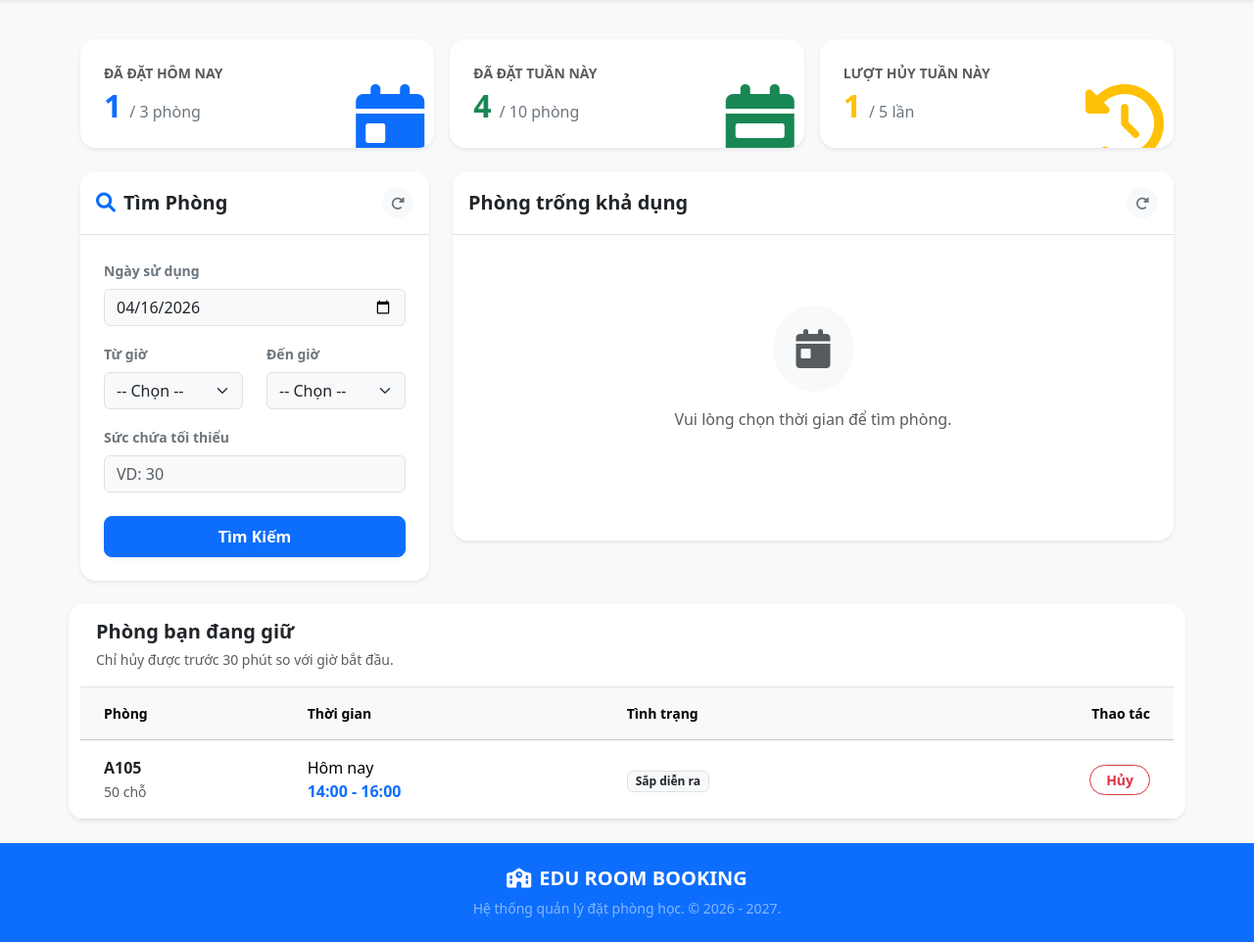
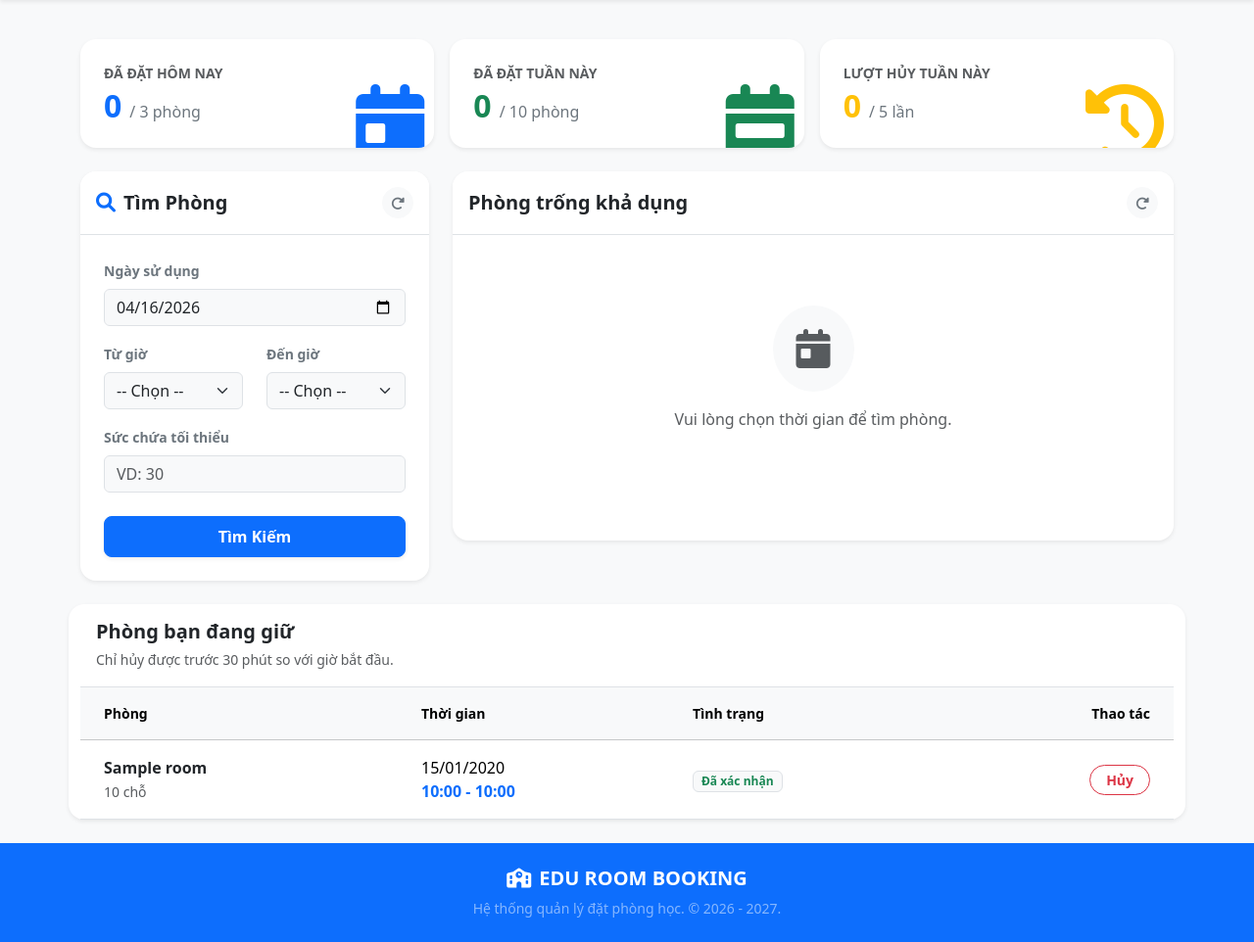
Before and after one commit to NhatTruong1905/edu-room-management, a Flask app: page /booking in a window 1280 px wide. Shown: the part 56-1018 px from the top of the page at 98% size. Run offline with Flask 3, Linux system fonts and the light colour scheme; a user stored in the database is signed in; tables that the repository leaves empty hold one stand-in row (values such as "Sample post").

Commit message:
feat: Add booking & validate booking

```diff
--- a/eduroomapp/dao.py
+++ b/eduroomapp/dao.py
@@ -3,6 +3,7 @@ import random
 import re
 from sqlalchemy.exc import IntegrityError
 from sqlalchemy import and_
+from sqlalchemy.sql.functions import func
 
 from eduroomapp import db, app
 from eduroomapp.models import User, UserRole, Room, RoomStatus, Booking, BookingStatus
@@ -80,3 +81,40 @@ def add_booking(user_id, room_id, start_time, end_time):
     except Exception as e:
         db.session.rollback()
         raise Exception(f"Lỗi lưu đặt phòng: {e}")
+
+
+def get_bookings_user(user_id):
+    bookings = (db.session.query(Booking)
+                .filter(Booking.user_id == user_id)
+                .order_by(Booking.created_at.desc())
+                .all())
+    return bookings
+
+
+def get_booking_count_today(user_id, today_date):
+    count = db.session.query(Booking).filter(
+        Booking.user_id == user_id,
+        func.date(Booking.start_time) == today_date,
+        Booking.status == BookingStatus.CONFIRMED
+    ).count()
+    return count
+
+
+def get_booking_count_week(user_id, start_week, end_week):
+    count = db.session.query(Booking).filter(
+        Booking.user_id == user_id,
+        func.date(Booking.start_time) >= start_week,
+        func.date(Booking.start_time) <= end_week,
+        Booking.status == BookingStatus.CONFIRMED
+    ).count()
+    return count
+
+
+def get_cancel_count_week(user_id, start_week, end_week):
+    count = db.session.query(Booking).filter(
+        Booking.user_id == user_id,
+        func.date(Booking.start_time) >= start_week,
+        func.date(Booking.start_time) <= end_week,
+        Booking.status == BookingStatus.CANCELED
+    ).count()
+    return count
--- a/eduroomapp/index.py
+++ b/eduroomapp/index.py
@@ -1,5 +1,5 @@
 import math
-from datetime import datetime
+from datetime import datetime, date, timedelta
 
 from flask import render_template, request, redirect, flash, jsonify
 from eduroomapp import app, dao
@@ -16,7 +16,18 @@ def home():
 @app.route('/booking')
 @login_required
 def booking_dashboard():
-    return render_template('booking.html')
+    today = date.today()
+    start_week = today - timedelta(days=today.weekday())
+    end_week = start_week + timedelta(days=6)
+
+    today_bookings = dao.get_booking_count_today(current_user.id, today)
+    week_bookings = dao.get_booking_count_week(current_user.id, start_week, end_week)
+    week_cancels = dao.get_cancel_count_week(current_user.id, start_week, end_week)
+
+    return render_template('booking.html',
+                           today_bookings=today_bookings,
+                           week_bookings=week_bookings,
+                           week_cancels=week_cancels)
 
 
 @app.route('/login')
@@ -138,6 +149,22 @@ def api_create_booking():
     try:
         start_dt = datetime.strptime(f"{date_str} {start_str}", "%Y-%m-%d %H:%M")
         end_dt = datetime.strptime(f"{date_str} {end_str}", "%Y-%m-%d %H:%M")
+
+        booking_date = start_dt.date()
+        count_booking_today = dao.get_booking_count_today(user_id=current_user.id, today_date=booking_date)
+        if count_booking_today >= 3:
+            flash('Đã giới hạn đặt quá 3 phòng / ngày!', 'warning')
+            return redirect('/booking')
+
+        start_week = booking_date - timedelta(days=booking_date.weekday())
+        end_week = start_week + timedelta(days=6)
+        count_booking_week = dao.get_booking_count_week(user_id=current_user.id,
+                                                        start_week=start_week,
+                                                        end_week=end_week)
+        if count_booking_week >= 10:
+            flash('Đã giới hạn quá 10 phòng / tuần!', 'warning')
+            return redirect('/booking')
+
         dao.add_booking(
             user_id=current_user.id,
             room_id=room_id,
@@ -149,6 +176,25 @@ def api_create_booking():
     except Exception as ex:
         flash(f'Đặt phòng thất bại. Vui lòng thử lại! \n Lỗi: {str(ex)}', 'danger')
     return redirect('/booking')
+
+
+@app.route('/api/bookings', methods=['GET'])
+@login_required
+def api_get_bookings():
+    bookings = dao.get_bookings_user(user_id=current_user.id)
+
+    bookings_list = []
+    for b in bookings:
+        bookings_list.append({
+            "id": b.id,
+            "date": b.start_time.strftime('%d/%m/%Y'),
+            "time_range": f"{b.start_time.strftime('%H:%M')} - {b.end_time.strftime('%H:%M')}",
+            "capacity": b.room.capacity,
+            "status": b.status.name,
+            "name_room": b.room.name
+        })
+
+    return jsonify({"bookings": bookings_list}), 200
 
 
 @login.user_loader
--- a/eduroomapp/templates/booking.html
+++ b/eduroomapp/templates/booking.html
@@ -11,7 +11,7 @@
                 <div class="card-body p-4">
                     <p class="text-muted mb-1 small fw-bold text-uppercase">Đã đặt hôm nay</p>
                     <div class="d-flex align-items-baseline">
-                        <h2 class="text-primary fw-bold mb-0 me-2">1</h2>
+                        <h2 class="text-primary fw-bold mb-0 me-2">{{ today_bookings }}</h2>
                         <span class="text-secondary fw-medium">/ 3 phòng</span>
                     </div>
                 </div>
@@ -26,7 +26,7 @@
                 <div class="card-body p-4">
                     <p class="text-muted mb-1 small fw-bold text-uppercase">Đã đặt tuần này</p>
                     <div class="d-flex align-items-baseline">
-                        <h2 class="text-success fw-bold mb-0 me-2">4</h2>
+                        <h2 class="text-success fw-bold mb-0 me-2">{{ week_bookings }}</h2>
                         <span class="text-secondary fw-medium">/ 10 phòng</span>
                     </div>
                 </div>
@@ -41,7 +41,7 @@
                 <div class="card-body p-4">
                     <p class="text-muted mb-1 small fw-bold text-uppercase">Lượt hủy tuần này</p>
                     <div class="d-flex align-items-baseline">
-                        <h2 class="text-warning fw-bold mb-0 me-2">1</h2>
+                        <h2 class="text-warning fw-bold mb-0 me-2">{{ week_cancels }}</h2>
                         <span class="text-secondary fw-medium">/ 5 lần</span>
                     </div>
                 </div>
@@ -156,16 +156,11 @@
                             <th scope="col" class="text-end pe-4 py-3">Thao tác</th>
                         </tr>
                         </thead>
-                        <tbody>
+                        <tbody id="user-bookings-list">
                         <tr>
-                            <td class="ps-4 py-3 fw-semibold text-dark">A105 <br><span
-                                    class="text-muted small fw-normal">50 chỗ</span></td>
-                            <td class="py-3">Hôm nay<br><span class="fw-bold text-primary">14:00 - 16:00</span></td>
-                            <td class="py-3"><span
-                                    class="badge bg-light text-dark border px-2 py-1">Sắp diễn ra</span></td>
-                            <td class="text-end pe-4 py-3">
-                                <button class="btn btn-outline-danger btn-sm fw-semibold rounded-pill px-3">Hủy
-                                </button>
+                            <td colspan="4" class="text-center text-muted py-4">
+                                <div class="spinner-border spinner-border-sm text-primary me-2"></div>
+                                Đang tải dữ liệu...
                             </td>
                         </tr>
                         </tbody>
```
